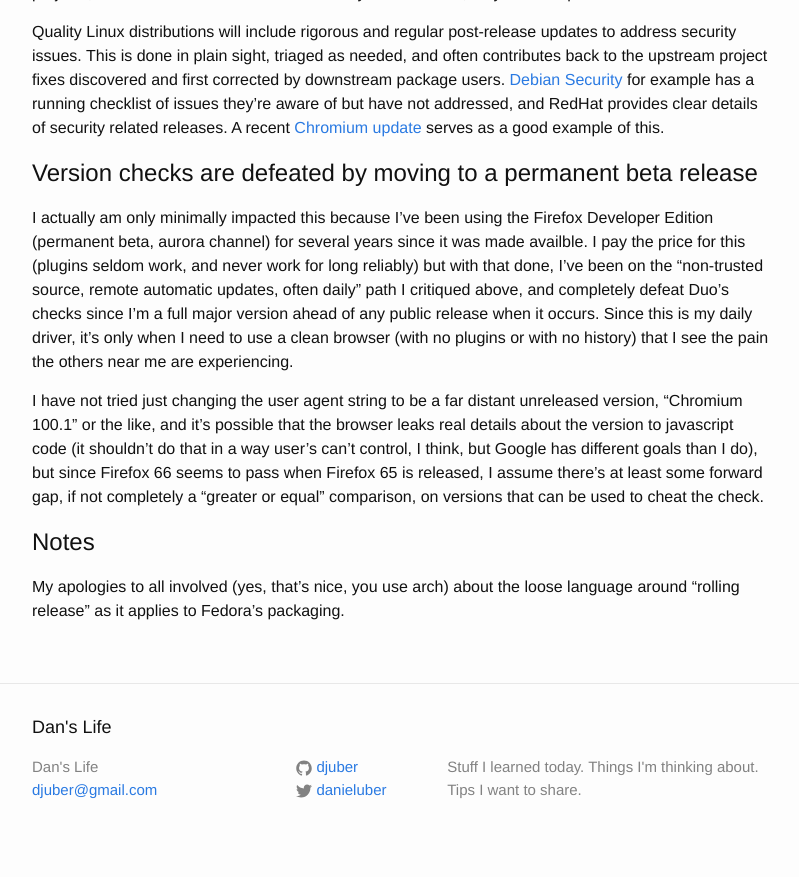
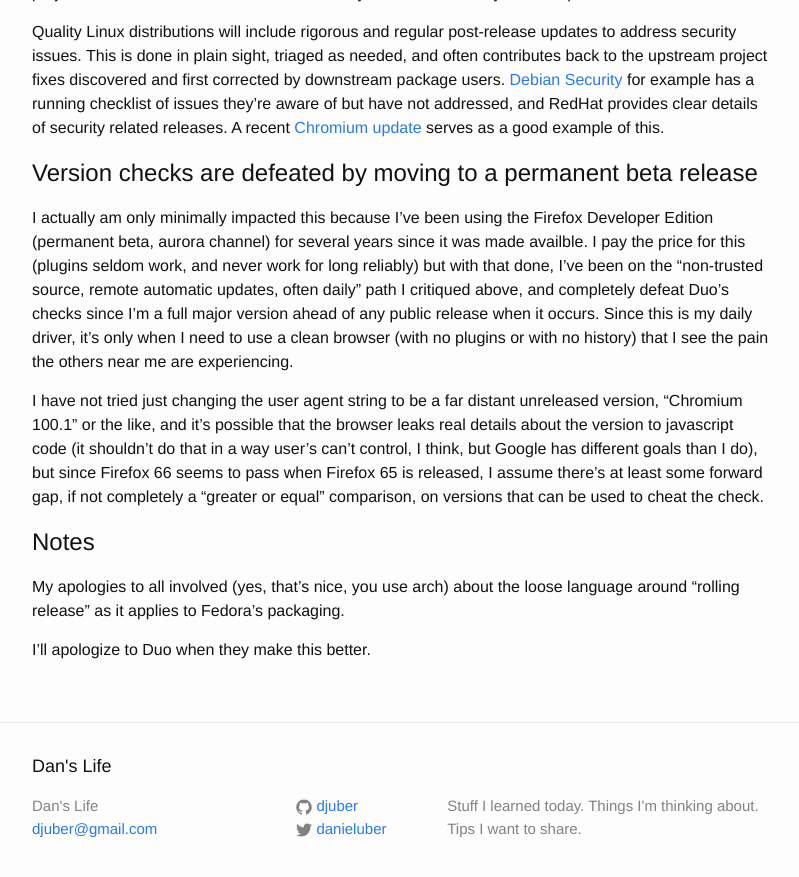
Before and after one commit to djuber/myblog, a Jekyll site: the page built from _posts/2019-03-04-Why-Duo-Gets-It-Wrong.markdown, in a window 1280 px wide and 900 px high, scrolled down 3837 px. Shown: the top 877 px of the window, without its empty margins (238-1037 px from the left). Built offline with Jekyll 4.4.1, drawn with Linux system fonts in a browser that asks for light colours.

Commit message:
automated 2019-03-04-03:45:35

```diff
--- a/_posts/2019-03-04-Why-Duo-Gets-It-Wrong.markdown
+++ b/_posts/2019-03-04-Why-Duo-Gets-It-Wrong.markdown
@@ -60,3 +60,5 @@ I have not tried just changing the user agent string to be a far distant unrelea
 # Notes
 
 My apologies to all involved (yes, that's nice, you use arch) about the loose language around "rolling release" as it applies to Fedora's packaging.
+
+I'll apologize to Duo when they make this better.
```
